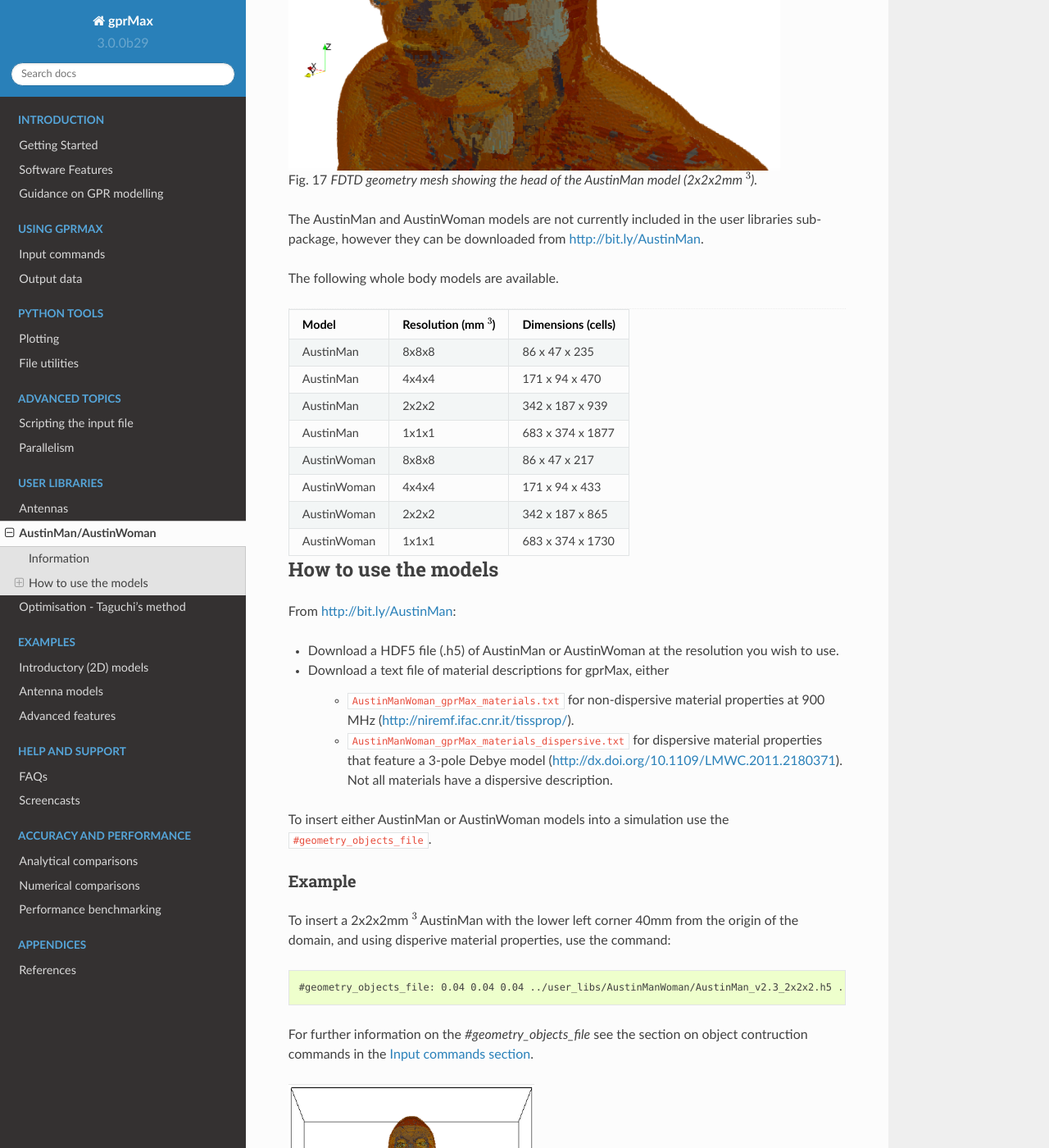
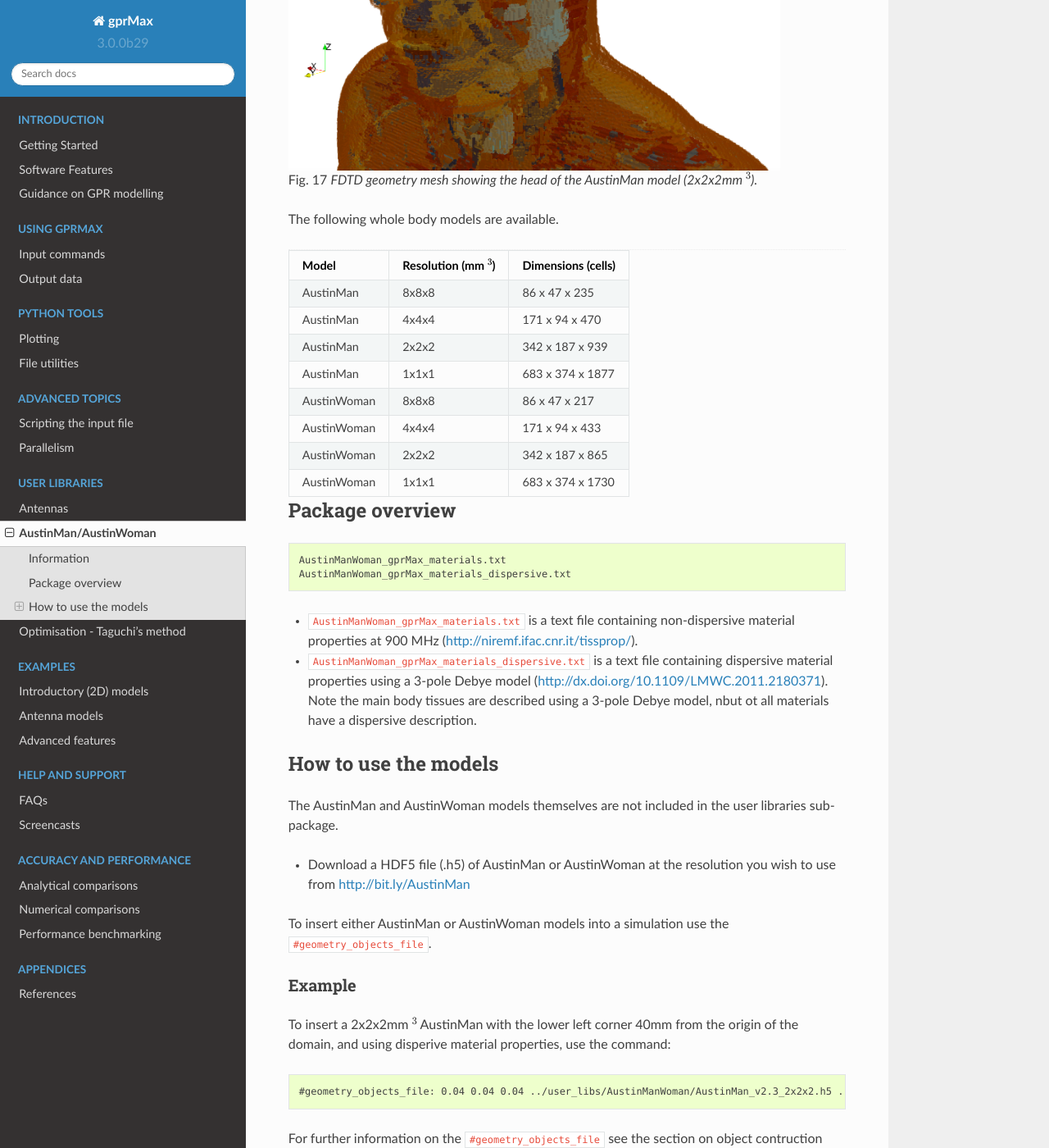
Before and after one commit to gprMax/gprMax, a Sphinx documentation site: the page built from docs/source/user_libs_austinman.rst, in a window 1280 px wide and 1400 px high, scrolled down 992 px. Shown: the whole window at 82% size. Built offline with Sphinx 7.4.7 and the Read the Docs theme 2.0.0, drawn with Linux system fonts in a browser that asks for light colours.

Commit message:
Updated description of package.

```diff
--- a/docs/source/user_libs_austinman.rst
+++ b/docs/source/user_libs_austinman.rst
@@ -27,8 +27,6 @@ AustinMan and AustinWoman (http://bit.ly/AustinMan) are open source electromagne
 
     FDTD geometry mesh showing the head of the AustinMan model (2x2x2mm :math:`^3`).
 
-The AustinMan and AustinWoman models are not currently included in the user libraries sub-package, however they can be downloaded from http://bit.ly/AustinMan.
-
 The following whole body models are available.
 
 =========== ========================== ==================
@@ -44,16 +42,23 @@ AustinWoman 2x2x2                      342 x 187 x 865
 AustinWoman 1x1x1                      683 x 374 x 1730
 =========== ========================== ==================
 
+Package overview
+================
+
+.. code-block:: none
+
+    AustinManWoman_gprMax_materials.txt
+    AustinManWoman_gprMax_materials_dispersive.txt
+
+* ``AustinManWoman_gprMax_materials.txt`` is a text file containing non-dispersive material properties at 900 MHz (http://niremf.ifac.cnr.it/tissprop/).
+* ``AustinManWoman_gprMax_materials_dispersive.txt`` is a text file containing dispersive material properties using a 3-pole Debye model (http://dx.doi.org/10.1109/LMWC.2011.2180371). Note the main body tissues are described using a 3-pole Debye model, nbut ot all materials have a dispersive description.
+
 How to use the models
 =====================
 
-From http://bit.ly/AustinMan:
+The AustinMan and AustinWoman models themselves are not included in the user libraries sub-package.
 
-* Download a HDF5 file (.h5) of AustinMan or AustinWoman at the resolution you wish to use.
-* Download a text file of material descriptions for gprMax, either
-
-    * ``AustinManWoman_gprMax_materials.txt`` for non-dispersive material properties at 900 MHz (http://niremf.ifac.cnr.it/tissprop/).
-    * ``AustinManWoman_gprMax_materials_dispersive.txt`` for dispersive material properties that feature a 3-pole Debye model (http://dx.doi.org/10.1109/LMWC.2011.2180371). Not all materials have a dispersive description.
+* Download a HDF5 file (.h5) of AustinMan or AustinWoman at the resolution you wish to use from http://bit.ly/AustinMan
 
 To insert either AustinMan or AustinWoman models into a simulation use the ``#geometry_objects_file``.
 
@@ -66,7 +71,7 @@ To insert a 2x2x2mm :math:`^3` AustinMan with the lower left corner 40mm from th
 
     #geometry_objects_file: 0.04 0.04 0.04 ../user_libs/AustinManWoman/AustinMan_v2.3_2x2x2.h5 ../user_libs/AustinManWoman/AustinManWoman_gprMax_materials_dispersive.txt
 
-For further information on the `#geometry_objects_file` see the section on object contruction commands in the :ref:`Input commands section <commands>`.
+For further information on the ``#geometry_objects_file`` see the section on object contruction commands in the :ref:`Input commands section <commands>`.
 
 .. figure:: images/user_libs/AustinMan.png
     :width: 300 px
```
